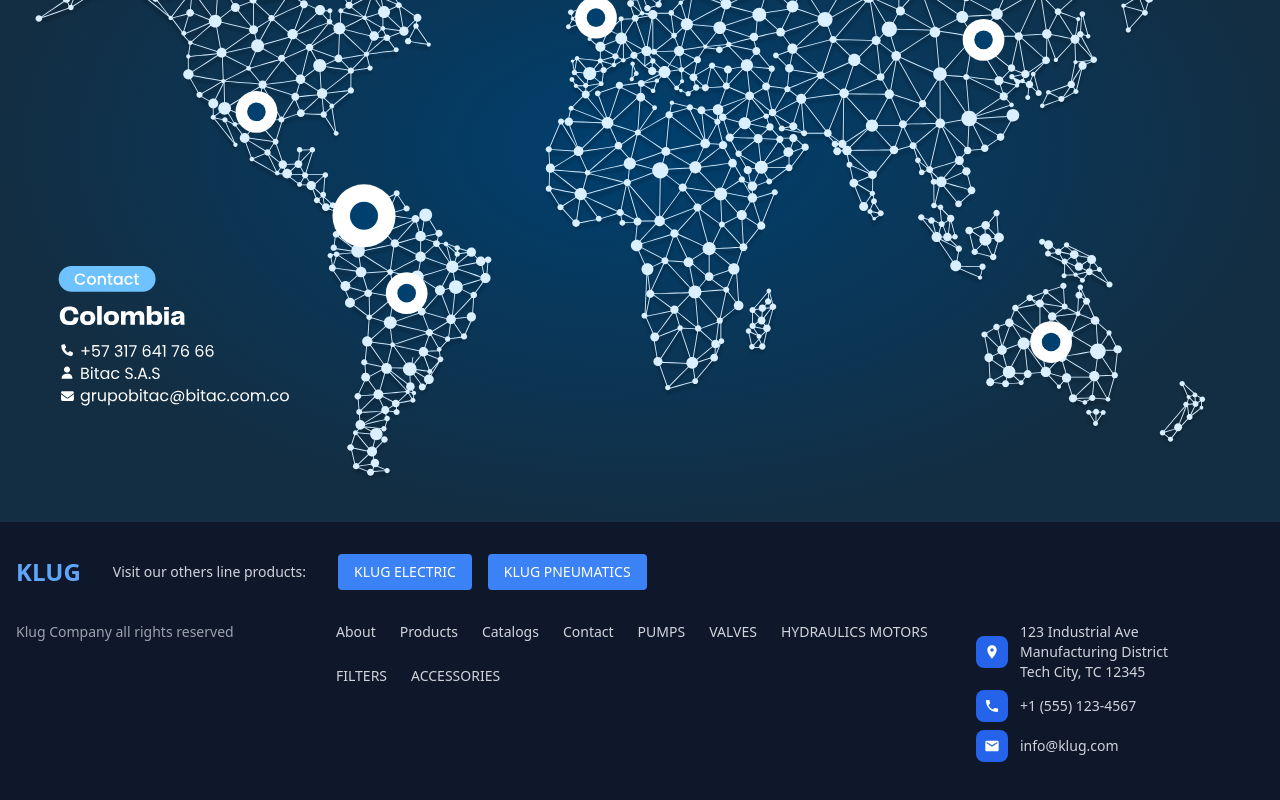
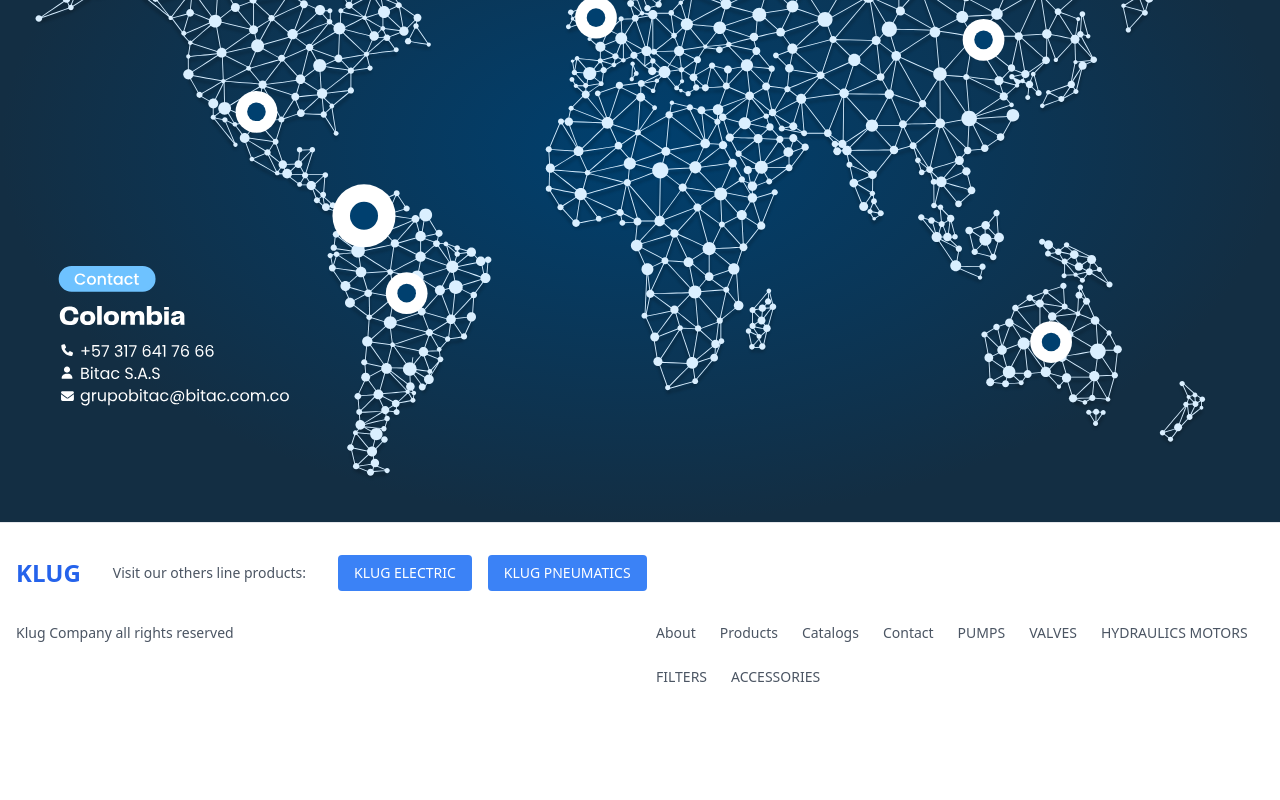
Before and after one commit to edwarenrique2704/figgy-flow-screen, a React (Vite) app: page / in a window 1280 px wide. Shown: the part 2382-3182 px from the top of the page. After the commit the page ends 3101 px from the top, so only its background shows below. Built offline with nearby package versions, Linux system fonts and the light colour scheme.

Commit message:
Fix: Footer background and contact info
Removed the contact information and corrected the background color of the footer to match the design.

```diff
--- a/src/components/Footer.tsx
+++ b/src/components/Footer.tsx
@@ -1,13 +1,13 @@
 
 const Footer = () => {
   return (
-    <footer className="bg-slate-900 text-white py-8">
+    <footer className="bg-white text-gray-800 py-8 border-t border-gray-200">
       <div className="container mx-auto px-4">
         {/* Top section with logo and blue buttons */}
         <div className="flex flex-col md:flex-row justify-between items-start md:items-center mb-8">
           <div className="flex items-center mb-4 md:mb-0">
-            <div className="text-2xl font-bold text-blue-400 mr-8">KLUG</div>
-            <span className="text-gray-300 text-sm mr-8">Visit our others line products:</span>
+            <div className="text-2xl font-bold text-blue-600 mr-8">KLUG</div>
+            <span className="text-gray-600 text-sm mr-8">Visit our others line products:</span>
             <div className="flex space-x-4">
               <a href="#" className="bg-blue-500 hover:bg-blue-600 px-4 py-2 rounded text-white text-sm font-medium transition-colors">
                 KLUG ELECTRIC
@@ -19,59 +19,25 @@ const Footer = () => {
           </div>
         </div>
 
-        {/* Navigation and contact section */}
-        <div className="grid md:grid-cols-4 gap-8 mb-8">
+        {/* Navigation and company info section */}
+        <div className="grid md:grid-cols-2 gap-8">
           {/* Company Info */}
           <div>
-            <p className="text-gray-400 text-sm mb-4">Klug Company all rights reserved</p>
+            <p className="text-gray-600 text-sm">Klug Company all rights reserved</p>
           </div>
 
           {/* Navigation Links */}
-          <div className="md:col-span-2">
+          <div>
             <div className="flex flex-wrap gap-6">
-              <a href="#" className="text-gray-300 hover:text-blue-400 transition-colors text-sm">About</a>
-              <a href="#" className="text-gray-300 hover:text-blue-400 transition-colors text-sm">Products</a>
-              <a href="#" className="text-gray-300 hover:text-blue-400 transition-colors text-sm">Catalogs</a>
-              <a href="#" className="text-gray-300 hover:text-blue-400 transition-colors text-sm">Contact</a>
-              <a href="#" className="text-gray-300 hover:text-blue-400 transition-colors text-sm">PUMPS</a>
-              <a href="#" className="text-gray-300 hover:text-blue-400 transition-colors text-sm">VALVES</a>
-              <a href="#" className="text-gray-300 hover:text-blue-400 transition-colors text-sm">HYDRAULICS MOTORS</a>
-              <a href="#" className="text-gray-300 hover:text-blue-400 transition-colors text-sm">FILTERS</a>
-              <a href="#" className="text-gray-300 hover:text-blue-400 transition-colors text-sm">ACCESSORIES</a>
-            </div>
-          </div>
-
-          {/* Contact Info */}
-          <div>
-            <div className="space-y-2">
-              <div className="flex items-center">
-                <div className="bg-blue-600 p-2 rounded-lg mr-3">
-                  <svg className="w-4 h-4" fill="currentColor" viewBox="0 0 24 24">
-                    <path d="M12 2C8.13 2 5 5.13 5 9c0 5.25 7 13 7 13s7-7.75 7-13c0-3.87-3.13-7-7-7zm0 9.5c-1.38 0-2.5-1.12-2.5-2.5s1.12-2.5 2.5-2.5 2.5 1.12 2.5 2.5-1.12 2.5-2.5 2.5z"/>
-                  </svg>
-                </div>
-                <div className="text-gray-300 text-sm">
-                  <p>123 Industrial Ave</p>
-                  <p>Manufacturing District</p>
-                  <p>Tech City, TC 12345</p>
-                </div>
-              </div>
-              <div className="flex items-center">
-                <div className="bg-blue-600 p-2 rounded-lg mr-3">
-                  <svg className="w-4 h-4" fill="currentColor" viewBox="0 0 24 24">
-                    <path d="M6.62 10.79c1.44 2.83 3.76 5.14 6.59 6.59l2.2-2.2c.27-.27.67-.36 1.02-.24 1.12.37 2.33.57 3.57.57.55 0 1 .45 1 1V20c0 .55-.45 1-1 1-9.39 0-17-7.61-17-17 0-.55.45-1 1-1h3.5c.55 0 1 .45 1 1 0 1.25.2 2.45.57 3.57.11.35.03.74-.25 1.02l-2.2 2.2z"/>
-                  </svg>
-                </div>
-                <p className="text-gray-300 text-sm">+1 (555) 123-4567</p>
-              </div>
-              <div className="flex items-center">
-                <div className="bg-blue-600 p-2 rounded-lg mr-3">
-                  <svg className="w-4 h-4" fill="currentColor" viewBox="0 0 24 24">
-                    <path d="M20 4H4c-1.1 0-1.99.9-1.99 2L2 18c0 1.1.9 2 2 2h16c1.1 0 2-.9 2-2V6c0-1.1-.9-2-2-2zm0 4l-8 5-8-5V6l8 5 8-5v2z"/>
-                  </svg>
-                </div>
-                <p className="text-gray-300 text-sm">info@klug.com</p>
-              </div>
+              <a href="#" className="text-gray-600 hover:text-blue-600 transition-colors text-sm">About</a>
+              <a href="#" className="text-gray-600 hover:text-blue-600 transition-colors text-sm">Products</a>
+              <a href="#" className="text-gray-600 hover:text-blue-600 transition-colors text-sm">Catalogs</a>
+              <a href="#" className="text-gray-600 hover:text-blue-600 transition-colors text-sm">Contact</a>
+              <a href="#" className="text-gray-600 hover:text-blue-600 transition-colors text-sm">PUMPS</a>
+              <a href="#" className="text-gray-600 hover:text-blue-600 transition-colors text-sm">VALVES</a>
+              <a href="#" className="text-gray-600 hover:text-blue-600 transition-colors text-sm">HYDRAULICS MOTORS</a>
+              <a href="#" className="text-gray-600 hover:text-blue-600 transition-colors text-sm">FILTERS</a>
+              <a href="#" className="text-gray-600 hover:text-blue-600 transition-colors text-sm">ACCESSORIES</a>
             </div>
           </div>
         </div>
```
